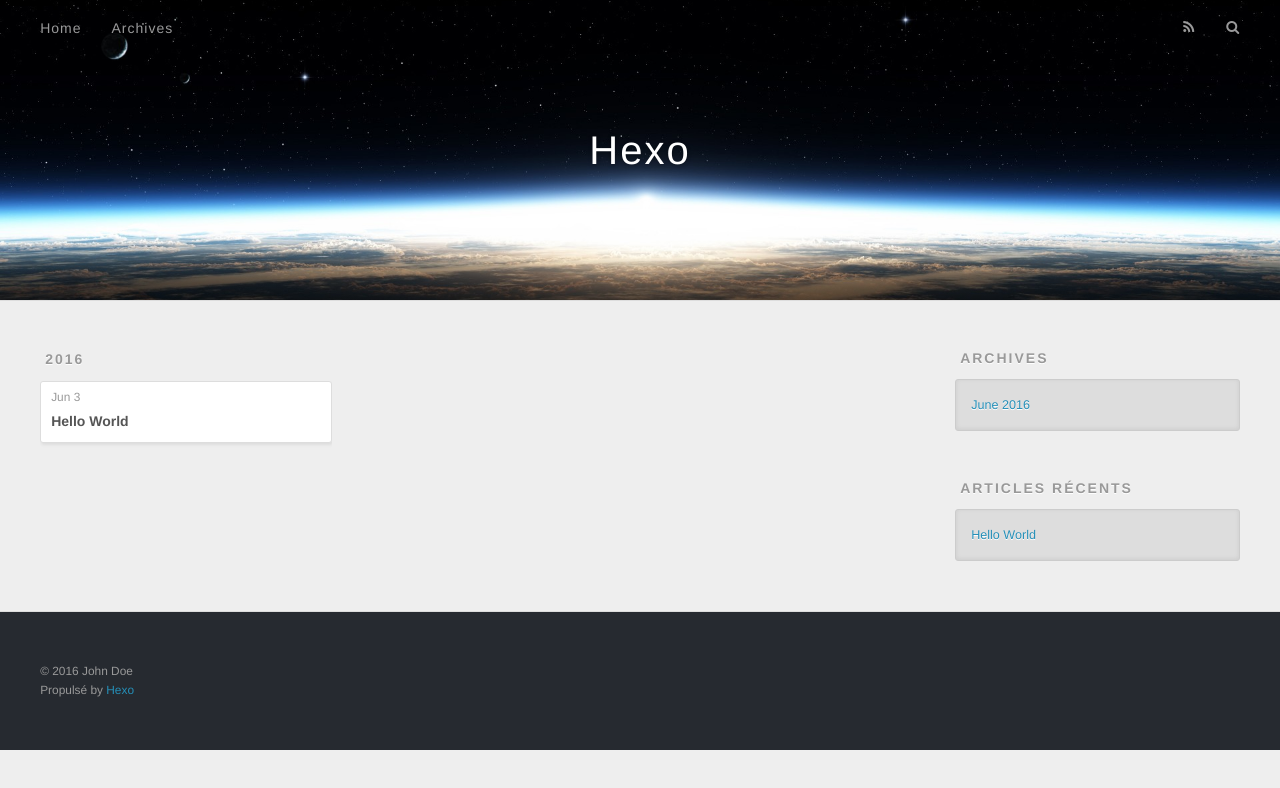
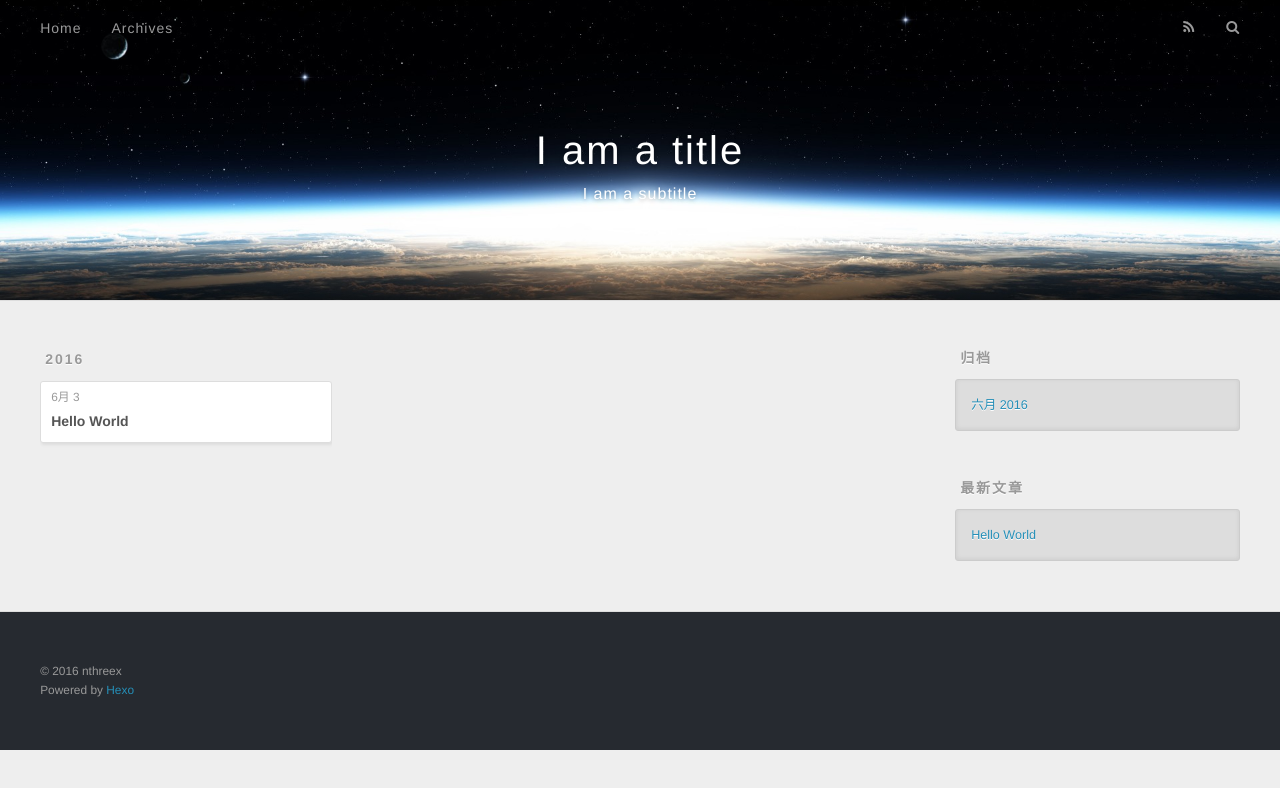
Before and after one commit to NThreeX/NThreeX, a plain HTML site: page archives/2016/06/index.html in a window 1280 px wide. Drawn offline with nearby package versions, Linux system fonts and the light colour scheme.

Commit message:
Site updated: 2016-06-03 14:18:03

```diff
--- a/archives/2016/06/index.html
+++ b/archives/2016/06/index.html
@@ -3,19 +3,19 @@
 <head>
   <meta charset="utf-8">
 
-  <title>Archives: 2016/6 | Hexo</title>
+  <title>归档: 2016/6 | I am a title</title>
   <meta name="viewport" content="width=device-width, initial-scale=1, maximum-scale=1">
-  <meta name="description">
+  <meta name="description" content="you  say we had it all, what does it mean?">
 <meta property="og:type" content="website">
-<meta property="og:title" content="Hexo">
+<meta property="og:title" content="I am a title">
 <meta property="og:url" content="http://yoursite.com/archives/2016/06/index.html">
-<meta property="og:site_name" content="Hexo">
-<meta property="og:description">
+<meta property="og:site_name" content="I am a title">
+<meta property="og:description" content="you  say we had it all, what does it mean?">
 <meta name="twitter:card" content="summary">
-<meta name="twitter:title" content="Hexo">
-<meta name="twitter:description">
+<meta name="twitter:title" content="I am a title">
+<meta name="twitter:description" content="you  say we had it all, what does it mean?">
 
-    <link rel="alternate" href="/atom.xml" title="Hexo" type="application/atom+xml">
+    <link rel="alternate" href="/atom.xml" title="I am a title" type="application/atom+xml">
 
 
     <link rel="icon" href="/favicon.png">
@@ -36,8 +36,12 @@
   <div id="header-outer" class="outer">
     <div id="header-title" class="inner">
       <h1 id="logo-wrap">
-        <a href="/" id="logo">Hexo</a>
+        <a href="/" id="logo">I am a title</a>
       </h1>
+
+        <h2 id="subtitle-wrap">
+          <a href="/" id="subtitle">I am a subtitle</a>
+        </h2>
 
     </div>
     <div id="header-inner" class="inner">
@@ -51,9 +55,9 @@
       </nav>
       <nav id="sub-nav">
 
-          <a id="nav-rss-link" class="nav-icon" href="/atom.xml" title="Flux RSS"></a>
+          <a id="nav-rss-link" class="nav-icon" href="/atom.xml" title="RSS Feed"></a>
 
-        <a id="nav-search-btn" class="nav-icon" title="Rechercher"></a>
+        <a id="nav-search-btn" class="nav-icon" title="搜索"></a>
       </nav>
       <div id="search-form-wrap">
         <form action="//google.com/search" method="get" accept-charset="UTF-8" class="search-form"><input type="search" name="q" results="0" class="search-form-input" placeholder="Search"><button type="submit" class="search-form-submit">&#xF002;</button><input type="hidden" name="sitesearch" value="http://yoursite.com"></form>
@@ -79,7 +83,7 @@
   <div class="archive-article-inner">
     <header class="archive-article-header">
       <a href="/2016/06/03/hello-world/" class="archive-article-date">
-  <time datetime="2016-06-03T03:19:11.935Z" itemprop="datePublished">Jun 3</time>
+  <time datetime="2016-06-03T03:19:11.935Z" itemprop="datePublished">6月 3</time>
 </a>
 
 
@@ -110,9 +114,9 @@
 
 
   <div class="widget-wrap">
-    <h3 class="widget-title">Archives</h3>
+    <h3 class="widget-title">归档</h3>
     <div class="widget">
-      <ul class="archive-list"><li class="archive-list-item"><a class="archive-list-link" href="/archives/2016/06/">June 2016</a></li></ul>
+      <ul class="archive-list"><li class="archive-list-item"><a class="archive-list-link" href="/archives/2016/06/">六月 2016</a></li></ul>
     </div>
   </div>
 
@@ -120,7 +124,7 @@
 
 
   <div class="widget-wrap">
-    <h3 class="widget-title">Articles récents</h3>
+    <h3 class="widget-title">最新文章</h3>
     <div class="widget">
       <ul>
 
@@ -140,8 +144,8 @@
 
   <div class="outer">
     <div id="footer-info" class="inner">
-      &copy; 2016 John Doe<br>
-      Propulsé by <a href="http://hexo.io/" target="_blank">Hexo</a>
+      &copy; 2016 nthreex<br>
+      Powered by <a href="http://hexo.io/" target="_blank">Hexo</a>
     </div>
   </div>
 </footer>
```
Also changed, not shown: 2016/06/03/hello-world/index.html (+16 -12 lines), archives/2016/index.html (+21 -17 lines), archives/index.html (+21 -17 lines), index.html (+21 -17 lines).
